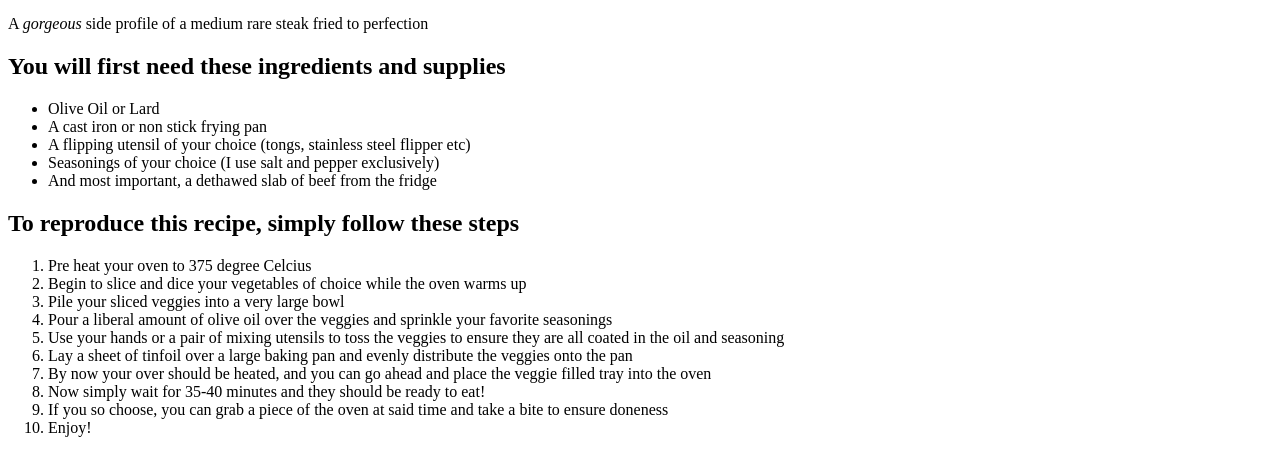
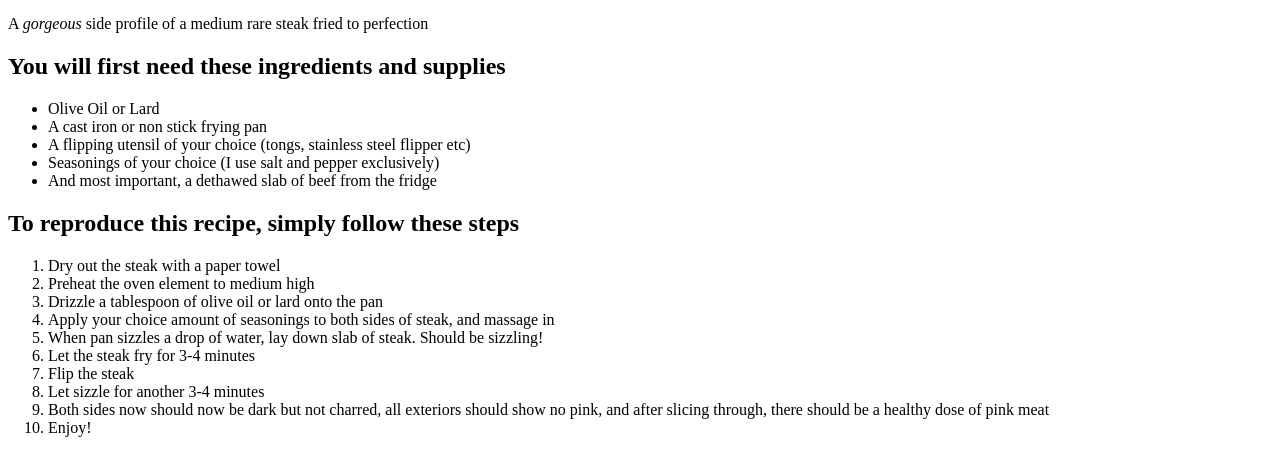
Before and after one commit to Takyawn/odin-recipes, a plain HTML site: page recipes/steak.html in a window 1280 px wide. Shown: the part 428-881 px from the top of the page. Drawn offline with Linux system fonts and the light colour scheme.

```diff
--- a/recipes/steak.html
+++ b/recipes/steak.html
@@ -23,15 +23,15 @@
 
             <h2>To reproduce this recipe, simply follow <strong>these</strong> steps</h2>
                 <ol>
-                    <li>Pre heat your oven to 375 degree Celcius</li>
-                    <li>Begin to slice and dice your vegetables of choice while the oven warms up</li>
-                    <li>Pile your sliced veggies into a very <bold>large</bold> bowl</li>
-                    <li>Pour a liberal amount of olive oil over the veggies and sprinkle your favorite seasonings</li>
-                    <li>Use your hands or a pair of mixing utensils to toss the veggies to ensure they are all coated in the oil and seasoning</li>
-                    <li>Lay a sheet of tinfoil over a large baking pan and evenly distribute the veggies onto the pan</li>
-                    <li>By now your over should be heated, and you can go ahead and place the veggie filled tray into the oven</li>
-                    <li>Now simply wait for 35-40 minutes and they should be ready to eat!</li>
-                    <li>If you so choose, you can grab a piece of the oven at said time and take a bite to ensure doneness</li>
+                    <li>Dry out the steak with a paper towel</li>
+                    <li>Preheat the oven element to medium high</li>
+                    <li>Drizzle a tablespoon of olive oil or lard onto the pan</li>
+                    <li>Apply your choice amount of seasonings to both sides of steak, and massage in</li>
+                    <li>When pan sizzles a drop of water, lay down slab of steak. Should be sizzling!</li>
+                    <li>Let the steak fry for 3-4 minutes</li>
+                    <li>Flip the steak</li>
+                    <li>Let sizzle for another 3-4 minutes</li>
+                    <li>Both sides now should now be dark but not charred, all exteriors should show no pink, and after slicing through, there should be a healthy dose of pink meat</li>
                     <li>Enjoy!</li>
                 </ol>
 </body>
```
